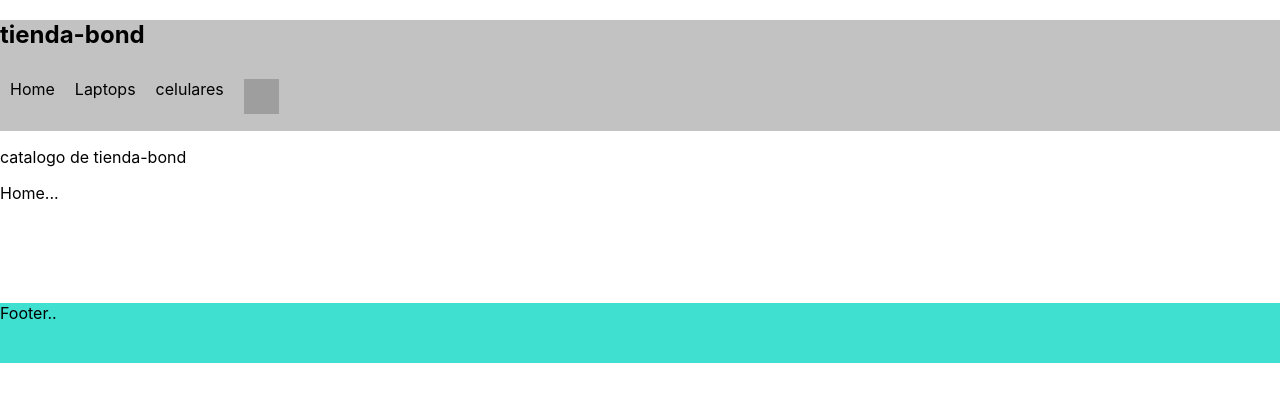
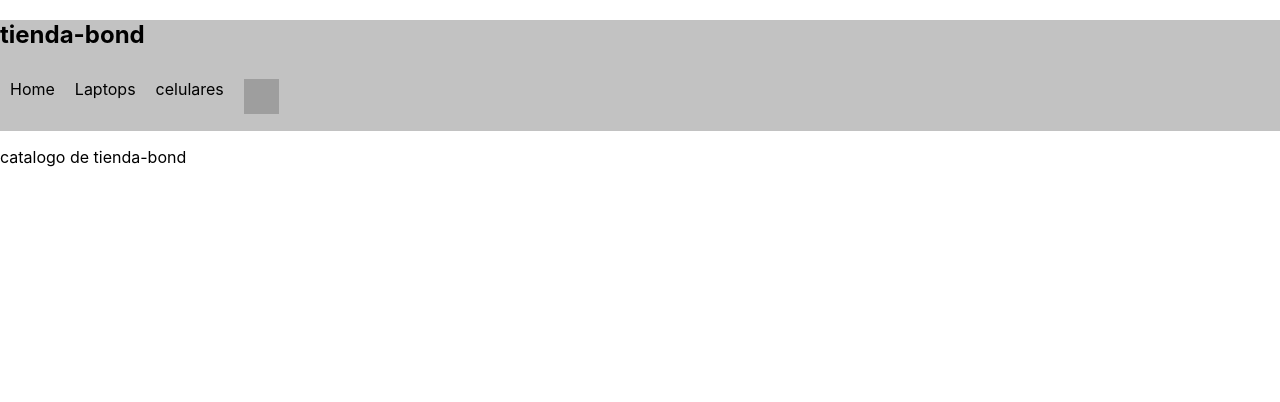
Before and after one commit to nelson009/tienda-bond, a React (Create React App) app: page / in a window 1280 px wide. Shown: the top 402 px of the page. Built offline with nearby package versions, Linux system fonts and the light colour scheme; grey boxes are pictures that could not be loaded.

Commit message:
reacomodar itemli-cartwidget

```diff
--- a/src/App.js
+++ b/src/App.js
@@ -1,12 +1,12 @@
 import './App.css'
-import { Home } from './screens'
-// import { ItemListContainer } from './components/ItemListContainer/ItemListContainer'
+import { NavBar } from './components/NavBar.js'
+import { ItemListContainer } from './components/ItemListContainer.js'
 
 function App() {
   return (
     <>
-      < Home />
-      {/* < ItemListContainer greeting = {"catalogo de tienda-bond"} /> */}
+      < NavBar />
+      <ItemListContainer greeting = {"catalogo de tienda-bond"}/>
     </>
   );
 }
--- a/src/components/Layout/Footer/footer.css
+++ /dev/null
@@ -1,6 +0,0 @@
-.footer{
-    width: 100%;
-    height: 60px;
-    background-color: turquoise;
-    margin-top: 100px;
-}
--- a/src/components/Layout/Footer/index.js
+++ /dev/null
@@ -1,9 +0,0 @@
-import React from 'react'
-import './footer.css'
-const Footer = () => {
-    return(
-        <div className ="footer">Footer..</div>
-    )
-}
-
-export { Footer }
--- a/src/components/Layout/index.js
+++ /dev/null
@@ -1,18 +0,0 @@
-import React from 'react'
-import { NavBar } from './Header'
-import { Footer } from './Footer'
-// import { ItemListContainer } from './ItemListContainer'
-
-const Layout = ({children}) => {
-    return(
-        <>
-            <NavBar />
-
-            {children}
-            <Footer />
-
-        </>
-    )
-}
-
-export { Layout }
--- a/src/components/Layout/Header/index.js
+++ b/src/components/NavBar.js
@@ -1,6 +1,6 @@
 import React from 'react'
 import './navbar.css'
-import {CartWidget} from './CartWidget'
+import {CartWidget} from './CartWidget.js'
 const NavBar = () => {
     return(
         <nav className = "navbar" >
--- a/src/components/index.js
+++ /dev/null
@@ -1,2 +0,0 @@
-export { Layout } from './Layout'
-// export { ItemListContainer } from './ItemListContainer'
--- a/src/components/Layout/Header/navbar.css
+++ b/src/components/navbar.css
@@ -1,5 +1,6 @@
 .navbar {
     background-color: #c2c2c2;
+
 }
 
 .navbar-container {
--- a/src/screens/Home/index.js
+++ /dev/null
@@ -1,18 +0,0 @@
-import React from 'react'
-import { Layout } from '../../components'
-import { ItemListContainer } from '../../components/ItemListContainer/ItemListContainer'
-
-const Home = () => {
-    return(
-        <div>
-            <Layout>
-            < ItemListContainer greeting = {"catalogo de tienda-bond"} />
-                Home...
-            </Layout>
-        </div>
-    )
-
-
-}
-
-export { Home }
--- a/src/screens/Laptops/index.js
+++ /dev/null
@@ -1,9 +0,0 @@
-import React from 'react'
-
-const Laptops = () => {
-    return(
-        <div>Laptops</div>
-    )
-}
-
-export { Laptops }
--- a/src/screens/index.js
+++ /dev/null
@@ -1,2 +0,0 @@
-export { Home } from './Home'
-export { Laptops } from './Laptops'
```
Also changed, not shown: src/components/CartWidget.js (renamed from src/components/Layout/Header/CartWidget.js), src/components/ItemListContainer.js (renamed from src/components/ItemListContainer/ItemListContainer.js).
